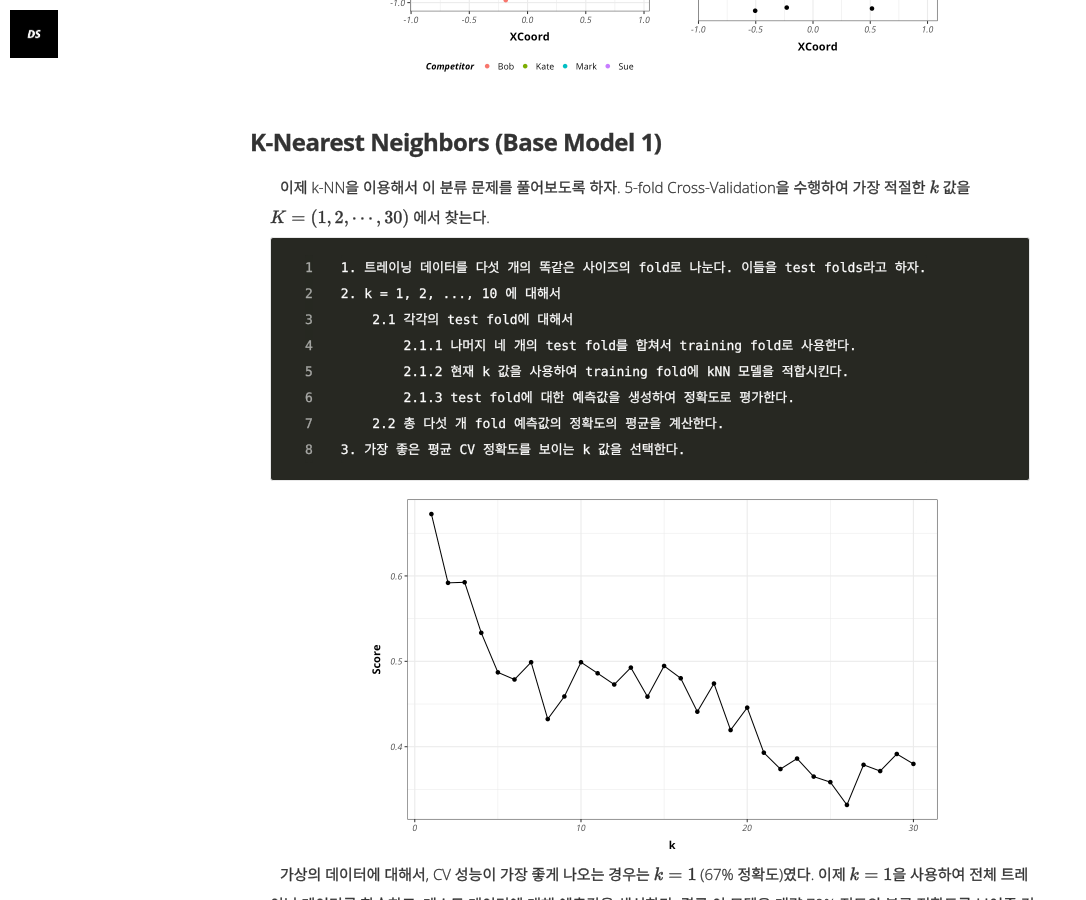
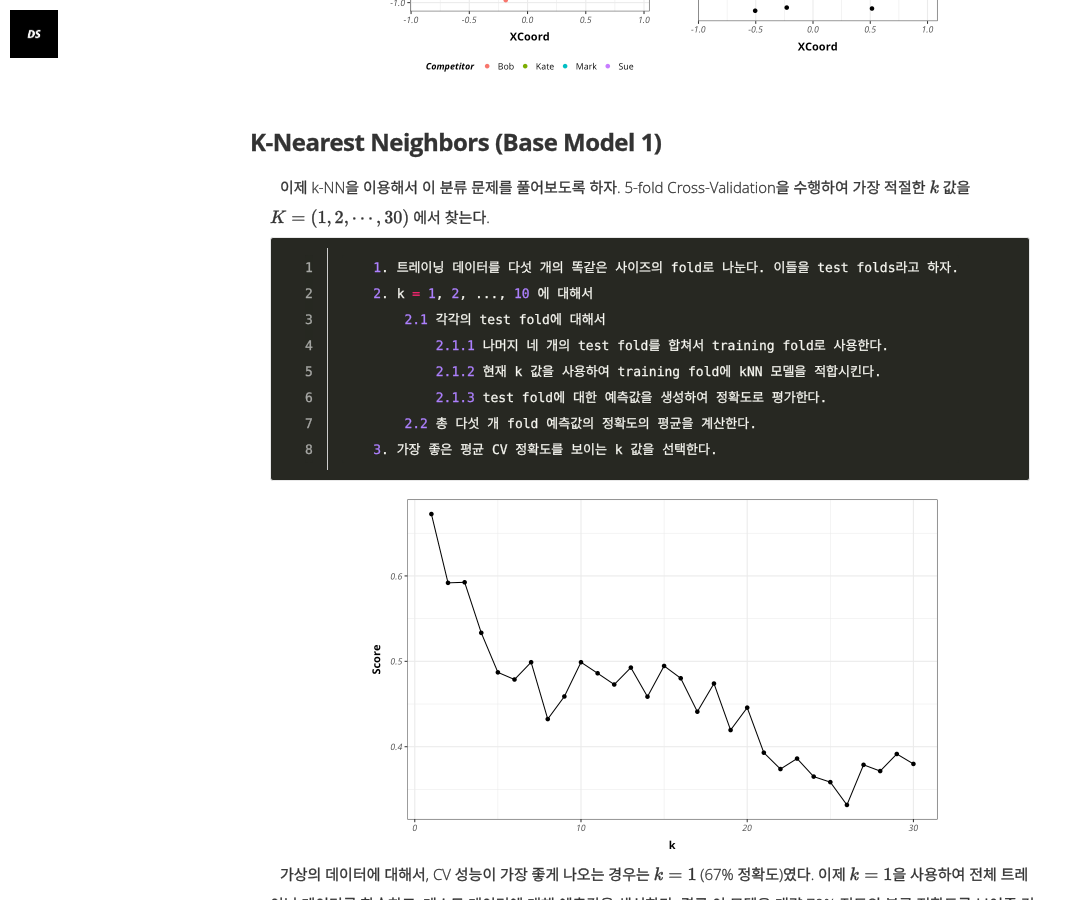
Before and after one commit to otzslayer/deprecated-blog, a Jekyll site: the page built from _posts/machine_learning/2016-12-28-model-stacking.md, in a window 1280 px wide and 900 px high, scrolled down 1938 px. Shown: the whole window, without its empty margins (0-1086 px from the left). Built offline with Jekyll 4.4.1, drawn with Linux system fonts in a browser that asks for light colours; nearby versions of some CDN libraries; some web fonts are replaced; library files that are not in the unit come from our copies; formulas are drawn with MathJax 3.

Commit message:
CSS Modified

```diff
--- a/_posts/machine_learning/2016-12-28-model-stacking.md
+++ b/_posts/machine_learning/2016-12-28-model-stacking.md
@@ -37,6 +37,7 @@ Stacking (Meta ensembliing 이라고도 한다.)은 여러 개의 예측 모델
 
 이제 k-NN을 이용해서 이 분류 문제를 풀어보도록 하자. 5-fold Cross-Validation을 수행하여 가장 적절한 $k$ 값을 $K = (1, 2, \cdots, 30)$ 에서 찾는다.
 
+{% highlight r linenos %}
     1. 트레이닝 데이터를 다섯 개의 똑같은 사이즈의 fold로 나눈다. 이들을 test folds라고 하자.
     2. k = 1, 2, ..., 10 에 대해서
         2.1 각각의 test fold에 대해서
@@ -45,7 +46,7 @@ Stacking (Meta ensembliing 이라고도 한다.)은 여러 개의 예측 모델
             2.1.3 test fold에 대한 예측값을 생성하여 정확도로 평가한다.
         2.2 총 다섯 개 fold 예측값의 정확도의 평균을 계산한다.
     3. 가장 좋은 평균 CV 정확도를 보이는 k 값을 선택한다.
-
+{% endhighlight %}
 
 
 <img src="/assets/article_images/2016-12-28-model-stacking/unnamed-chunk-4-1.png" title="plot of chunk unnamed-chunk-4" alt="plot of chunk unnamed-chunk-4" width="576" style="display: block; margin: auto;" />
```
Also changed, not shown: 2 other files.
